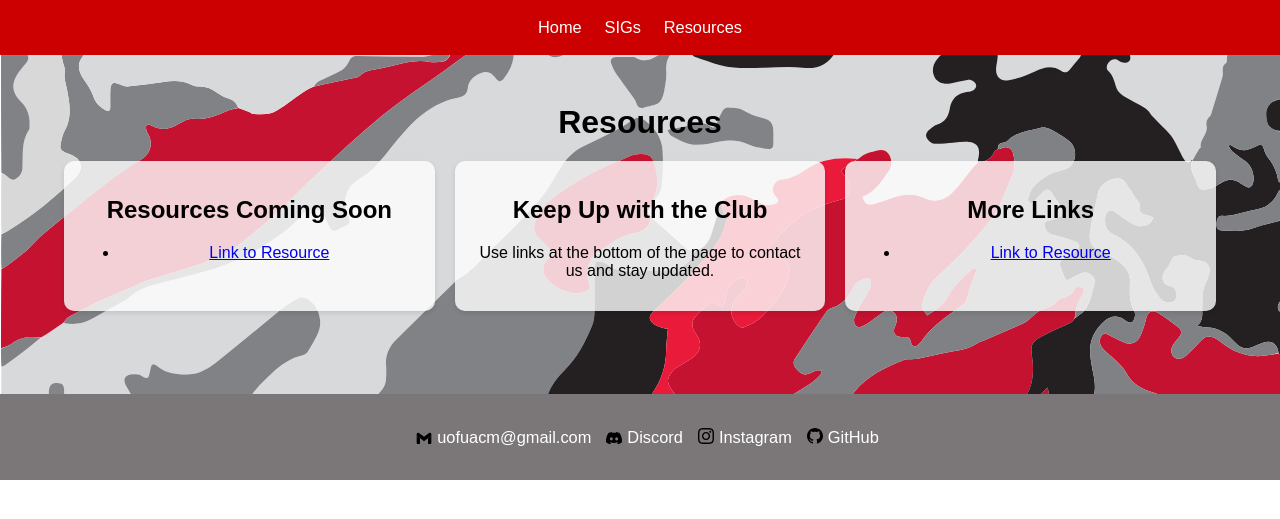
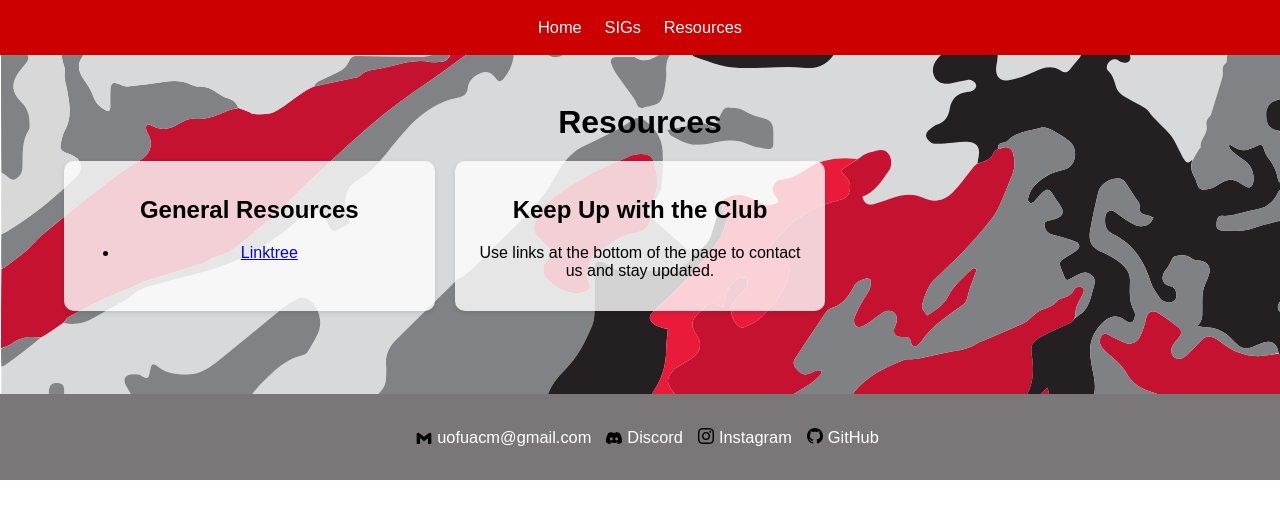
Before and after one commit to uuacm/uuacm.github.io, a Jekyll site: the page built from resources.html, in a window 1280 px wide. Shown: the top 519 px of the page. Built offline with Jekyll 4.4.1, drawn with Linux system fonts in a browser that asks for light colours.

Commit message:
update events, images, resources

```diff
--- a/resources.html
+++ b/resources.html
@@ -9,9 +9,9 @@ permalink: /resources/
         <h1>Resources</h1>
         <div class="resources-grid">
             <section class="resources-category resource-box">
-                <h2>Resources Coming Soon</h2>
+                <h2>General Resources</h2>
                 <ul>
-                    <li><a href="#">Link to Resource</a></li>
+                    <li><a href="https://linktr.ee/uofuacm">Linktree</a></li>
                 </ul>
             </section>
 
@@ -19,13 +19,6 @@ permalink: /resources/
                 <h2>Keep Up with the Club</h2>
                 <p>Use links at the bottom of the page to contact us and stay updated.</p>
             </section>
-
-            <section class="resources-category resource-box">
-                <h2>More Links</h2>
-                <ul>
-                    <li><a href="#">Link to Resource</a></li>
-                </ul>
-            </section>
         </div>
     </main>
 </div>
```
Also changed, not shown: index.html (+6 -6 lines), media/SamHeadshot.jpg (added), 1 other file.
